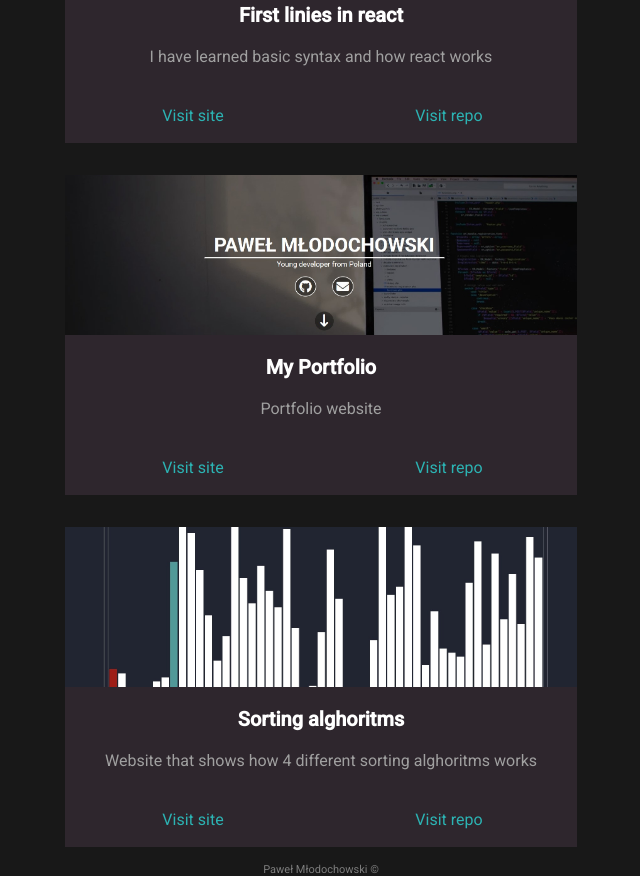
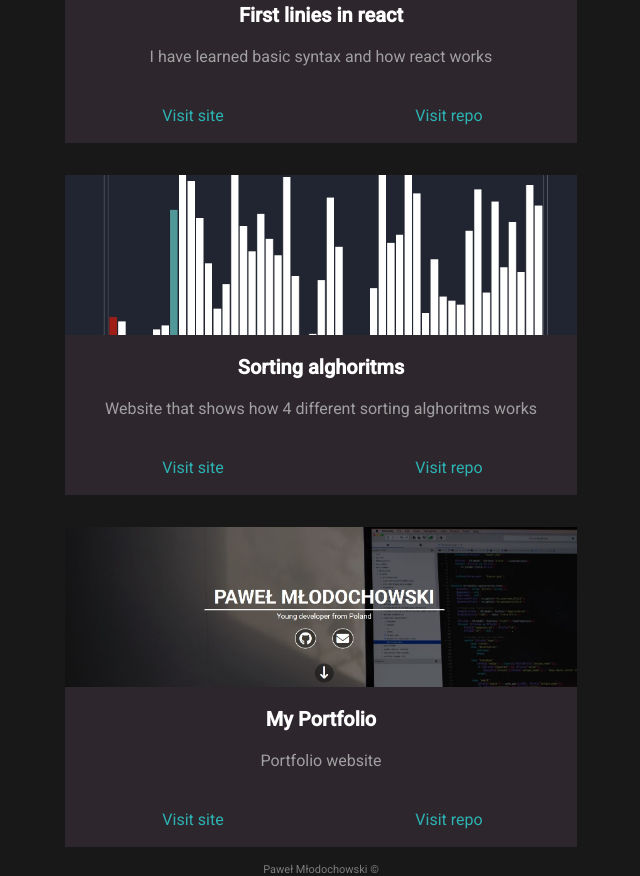
Before and after one commit to Mad-Pawel/PM-Portfolio, a plain HTML site: page index.html in a window 1280 px wide. Shown: the part 1385-2261 px from the top of the page, without its empty margins (319-959 px from the left). Drawn offline with nearby package versions, Linux system fonts and the light colour scheme.

Commit message:
Cleaning code

```diff
--- a/index.html
+++ b/index.html
@@ -10,6 +10,7 @@
     <link href="https://fonts.googleapis.com/css2?family=Raleway:wght@100;400;900&family=Roboto:wght@300;400;500&display=swap" rel="stylesheet">
     <link rel="stylesheet" href="style.css">
     <script src="https://kit.fontawesome.com/fd35374a69.js" crossorigin="anonymous"></script>
+    <link rel="icon" href="img/icon.png" type="image/icon type">
     <title>Paweł Młodochowski</title>
 </head>
 <body>
@@ -43,8 +44,8 @@
             <h2>My site for school competition</h2>
             <p>Responsive website that works in all resolutions</p>
             <div class="flexCenter">
-                <a href="">Visit site</a>
-                <a href="">Visit repo</a>
+                <a href="https://paul-mlodochowski.github.io/Station_responsive/" target="_blank">Visit site</a>
+                <a href="https://github.com/Paul-Mlodochowski/Station_responsive" target="_blank">Visit repo</a>
             </div>
         </div>
     </section>
@@ -55,31 +56,31 @@
             <h2>First linies in react</h2>
             <p>I have learned basic syntax and how react works</p>
             <div class="flexCenter">
-                <a href="">Visit site</a>
-                <a href="">Visit repo</a>
+                <a href="" target="_blank">Visit site</a>
+                <a href="" target="_blank">Visit repo</a>
             </div>
         </div>
     </section>
 
+    <section>
+        <div class="image" id="sort"></div>
+        <div>
+            <h2>Sorting alghoritms</h2>
+            <p>Website that shows how 4 different sorting alghoritms works</p>
+            <div class="flexCenter">
+                <a href="https://paul-mlodochowski.github.io/SortingAlgorithms/" target="_blank">Visit site</a>
+                <a href="https://github.com/Paul-Mlodochowski/SortingAlgorithms" target="_blank">Visit repo</a>
+            </div>
+        </div>
+    </section>
     <section>
         <div class="image" id="portfolio"></div>
         <div>
             <h2>My Portfolio</h2>
             <p>Portfolio website</p>
             <div class="flexCenter">
-                <a href="">Visit site</a>
-                <a href="">Visit repo</a>
-            </div>
-        </div>
-    </section>
-    <section>
-        <div class="image" id="sort"></div>
-        <div>
-            <h2>Sorting alghoritms</h2>
-            <p>Website that shows how 4 different sorting alghoritms works</p>
-            <div class="flexCenter">
-                <a href="">Visit site</a>
-                <a href="">Visit repo</a>
+                <a href="https://paul-mlodochowski.github.io/" >Visit site</a>
+                <a href="https://github.com/Paul-Mlodochowski/Paul-Mlodochowski.github.io" target="_blank">Visit repo</a>
             </div>
         </div>
     </section>
@@ -88,11 +89,11 @@
 <footer>
     Paweł Młodochowski &copy;
 </footer>
-<script src="email.js"></script>
+<script src="scripts/email.js"></script>
 <script src="https://cdnjs.cloudflare.com/ajax/libs/gsap/3.9.1/gsap.min.js"></script>
 <script src="https://cdnjs.cloudflare.com/ajax/libs/gsap/3.9.1/ScrollTrigger.min.js"></script>
 
-<script src="animations.js"></script>
+<script src="scripts/animations.js"></script>
 
 </body>
 </html>
```
Also changed, not shown: img/icon.png (added), scripts/animations.js (renamed from animations.js), scripts/email.js (renamed from email.js).
